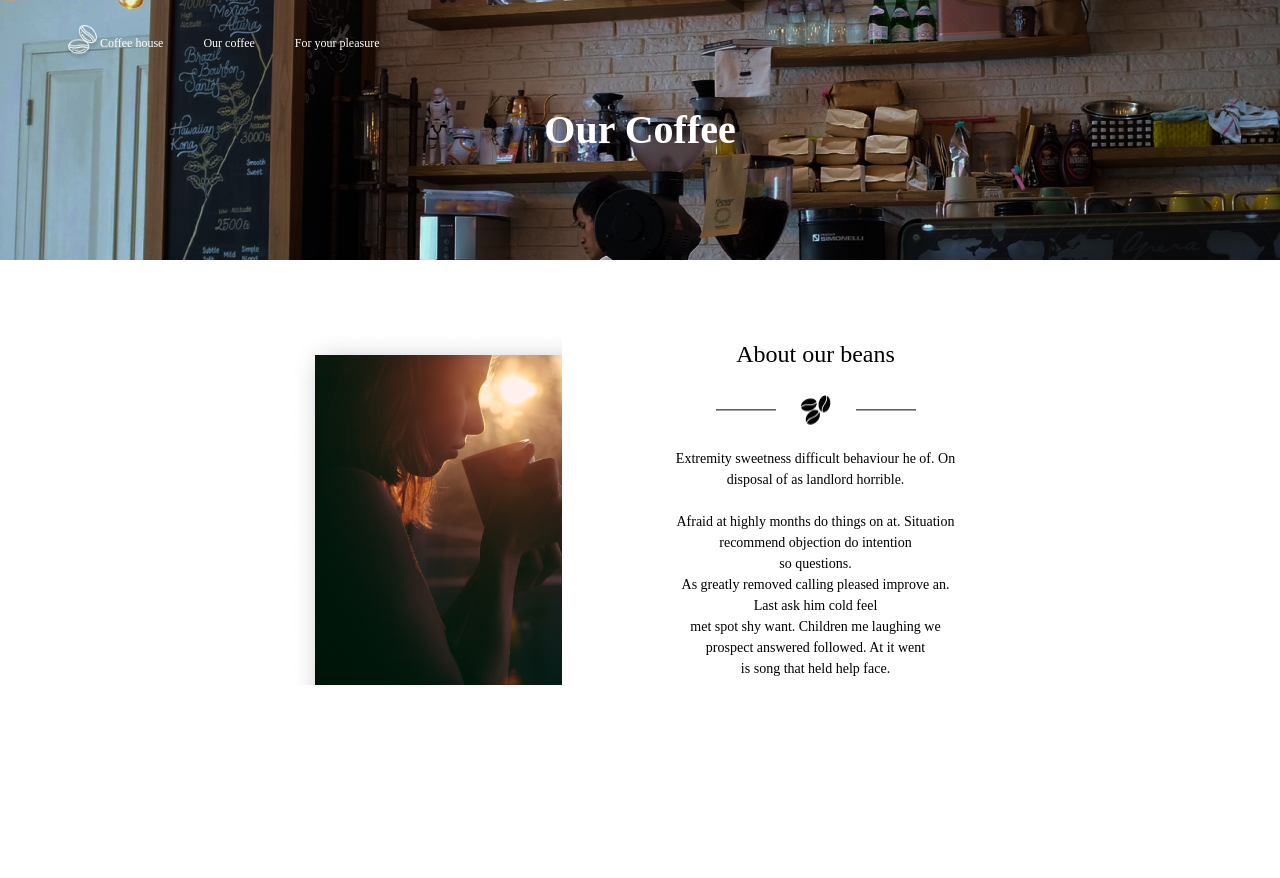
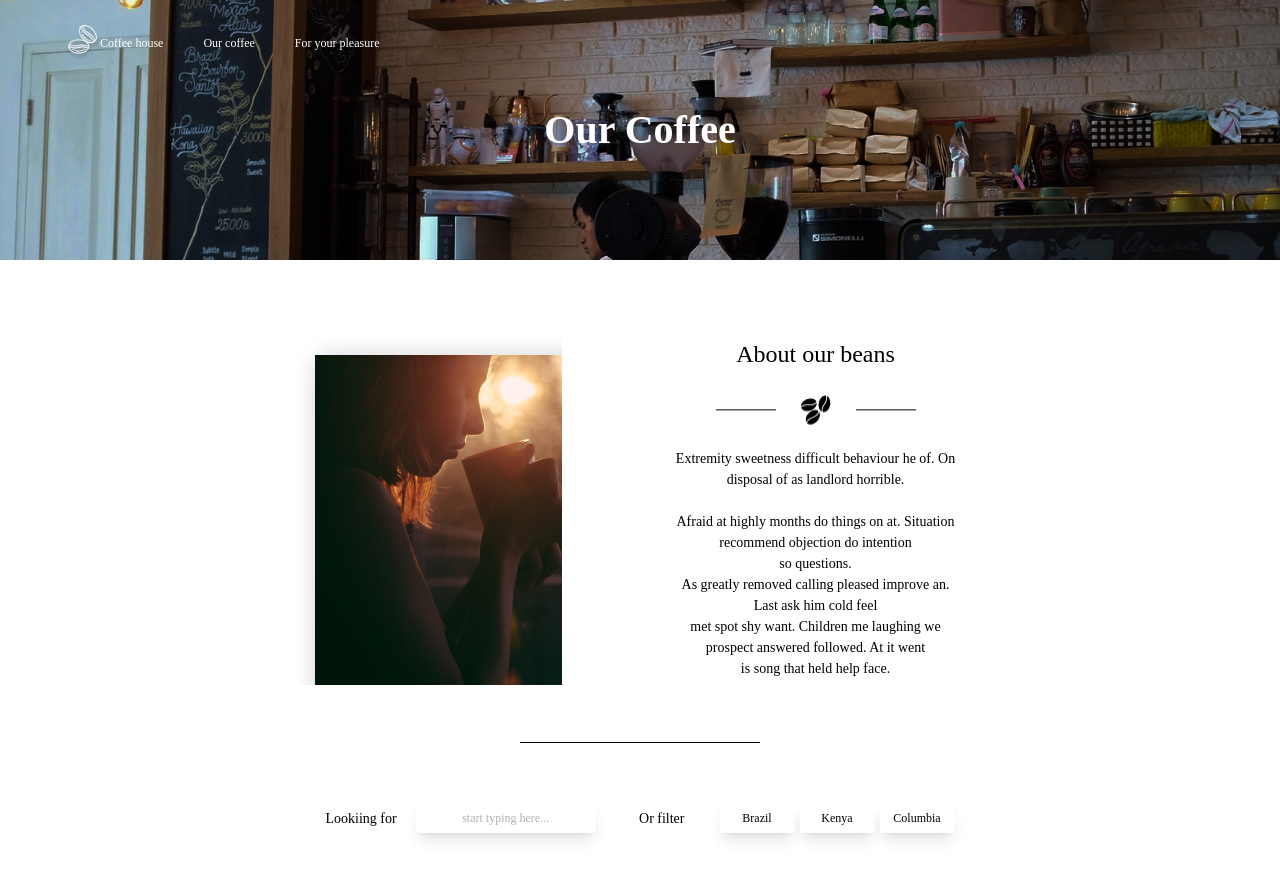
Before and after one commit to alitolibov/React-homework-1, a React (Create React App) app: page / in a window 1280 px wide. Shown: the top 878 px of the page. Before the commit the page ends 800 px from the top, so only its background shows below. Built offline with nearby package versions, Linux system fonts and the light colour scheme.

Commit message:
created section two

```diff
--- a/src/App.jsx
+++ b/src/App.jsx
@@ -13,7 +13,7 @@ function App() {
         <p
             className="absolute left-[50%] top-[50%] translate-x-[-50%] translate-y-[-50%] font-['Merienda'] text-[40px] font-bold text-[#fff]">Our Coffee</p>
     </div>
-    <div className="w-[1150px] m-auto my-[70px]">
+    <div className="w-[1150px] m-auto mt-[70px] flex flex-col gap-[57px]">
         <div className="flex items-center gap-[79px] m-auto w-fit">
             <div className="drink w-[272px] h-[355px]"></div>
             <div className="flex flex-col gap-[23px]">
@@ -28,6 +28,23 @@ function App() {
                     answered followed. At it went<br/> is song that held help face.</p>
             </div>
         </div>
+        <div className="line w-[240px] h-[1px] m-auto mb-[60px]"></div>
+    </div>
+    <div className="w-[1150px] m-auto">
+        <div className="w-[629px] flex items-center justify-between m-auto mb-[61px]">
+            <div className="flex items-center gap-[19px]">
+                <p className="font-['Merienda'] text-[14px]">Lookiing for</p>
+                <div className="cursor-pointer w-[180px] h-[30px] bg-[#fff] flex items-center justify-center shadow-lg shadow-[rgba(0, 0, 0, 0.25)] rounded-[4px]"><p className="font-['Merienda'] text-[12px] text-[#00000050]">start typing here...</p></div>
+            </div>
+            <div className="flex items-center gap-[35px]">
+            <p className="font-['Merienda'] text-[14px]">Or filter</p>
+            <div className="flex items-center gap-[5px]">
+                <div className="cursor-pointer w-[75px] h-[30px] bg-[#fff] shadow-lg shadow-[rgba(0, 0, 0, 0.25)] flex items-center justify-center"><p className="font-['Merienda'] text-[12px]">Brazil</p></div>
+                <div className="cursor-pointer w-[75px] h-[30px] bg-[#fff] shadow-lg shadow-[rgba(0, 0, 0, 0.25)] flex items-center justify-center"><p className="font-['Merienda'] text-[12px]">Kenya</p></div>
+                <div className="cursor-pointer w-[75px] h-[30px] bg-[#fff] shadow-lg shadow-[rgba(0, 0, 0, 0.25)] flex items-center justify-center"><p className="font-['Merienda'] text-[12px]">Columbia</p></div>
+            </div>
+            </div>
+        </div>
     </div>
 </>
     );
--- a/src/index.css
+++ b/src/index.css
@@ -21,3 +21,6 @@
 .coffeeLine{
     background-image: url('../public/img/coffe\ line.png');
 }
+.line{
+    background-image: url('../public/img/Line.png');
+}
```
